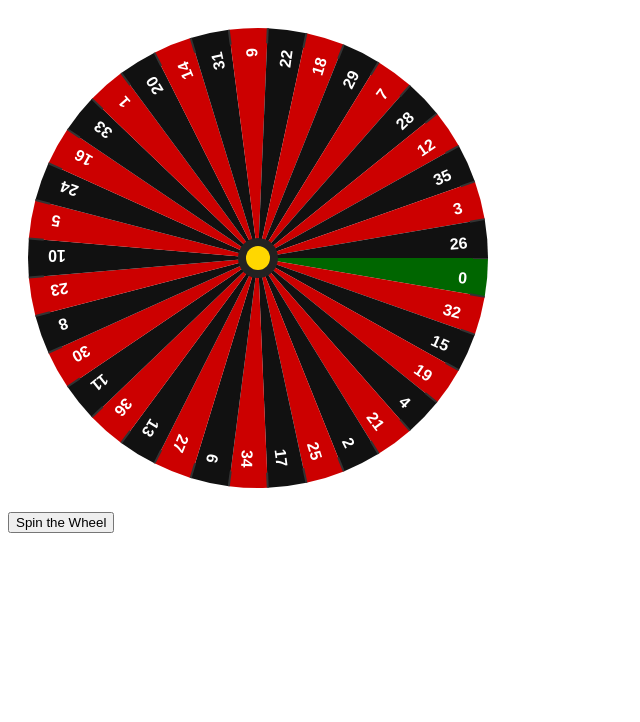
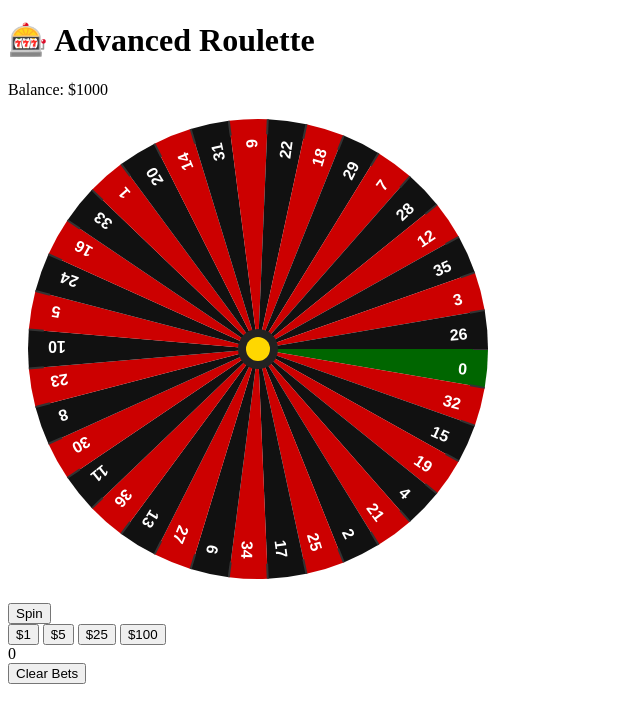
Before and after one commit to AlexanderRyl/Roulette-Wheel, a plain HTML site: page index.html in a window 1280 px wide. Shown: the whole page, without its empty margins (0-640 px from the left). Drawn offline with Linux system fonts and the light colour scheme.

Commit message:
Update index.html

```diff
--- a/index.html
+++ b/index.html
@@ -1,22 +1,51 @@
 <!DOCTYPE html>
 <html lang="en">
 <head>
-  <meta charset="UTF-8" />
-  <meta name="viewport" content="width=device-width, initial-scale=1.0" />
-  <title>Casino Roulette</title>
-  <link rel="stylesheet" href="styles.css" />
+  <meta charset="UTF-8">
+  <meta name="viewport" content="width=device-width, initial-scale=1.0">
+  <title>Advanced Roulette</title>
+  <link rel="stylesheet" href="styles.css">
 </head>
 <body>
-  <div class="container">
-    <div class="wheel-wrapper">
-      <div class="pointer"></div>
-      <canvas id="wheel"></canvas>
-      <div class="ball" id="ball"></div>
-    </div>
-    <button id="spin-btn">Spin the Wheel</button>
-    <div class="result" id="result"></div>
-    <!-- Audio SFX -->
-    <audio id="spin-audio" src="spin.mp3" preload="auto"></audio>
+  <div class="casino-container">
+    <header>
+      <h1>🎰 Advanced Roulette</h1>
+      <div class="balance">Balance: $<span id="balance">1000</span></div>
+    </header>
+
+    <main>
+      <section class="wheel-area">
+        <div class="pointer"></div>
+        <canvas id="wheel"></canvas>
+        <div id="ball" class="ball"></div>
+        <button id="spin-btn" class="btn">Spin</button>
+      </section>
+
+      <section class="betting-area">
+        <div class="chips">
+          <button class="chip" data-value="1">$1</button>
+          <button class="chip" data-value="5">$5</button>
+          <button class="chip" data-value="25">$25</button>
+          <button class="chip" data-value="100">$100</button>
+        </div>
+        <div class="table">
+          <!-- grid of pockets 0-36 plus outside bets -->
+          <div class="pocket" data-pocket="0">0</div>
+          <!-- generate 1–36 in a 3×12 layout -->
+          <!-- outside bets: red/black, odd/even, 1–18/19–36 -->
+        </div>
+        <button id="clear-btn" class="btn secondary">Clear Bets</button>
+      </section>
+    </main>
+
+    <footer>
+      <div id="result"></div>
+      <div id="message"></div>
+    </footer>
+
+    <!-- Sounds -->
+    <audio id="spin-sfx" src="spin.mp3" preload="auto"></audio>
+    <audio id="win-sfx" src="win.mp3" preload="auto"></audio>
   </div>
   <script src="script.js"></script>
 </body>
```
